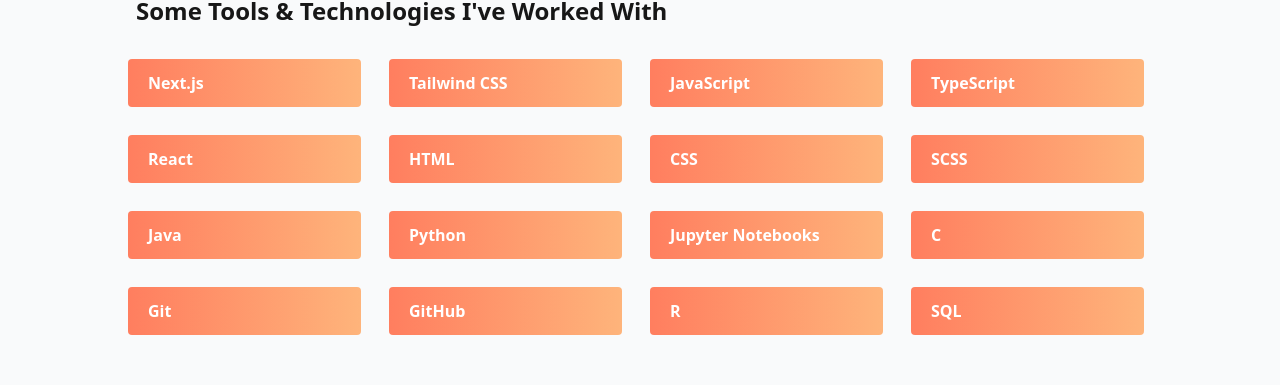
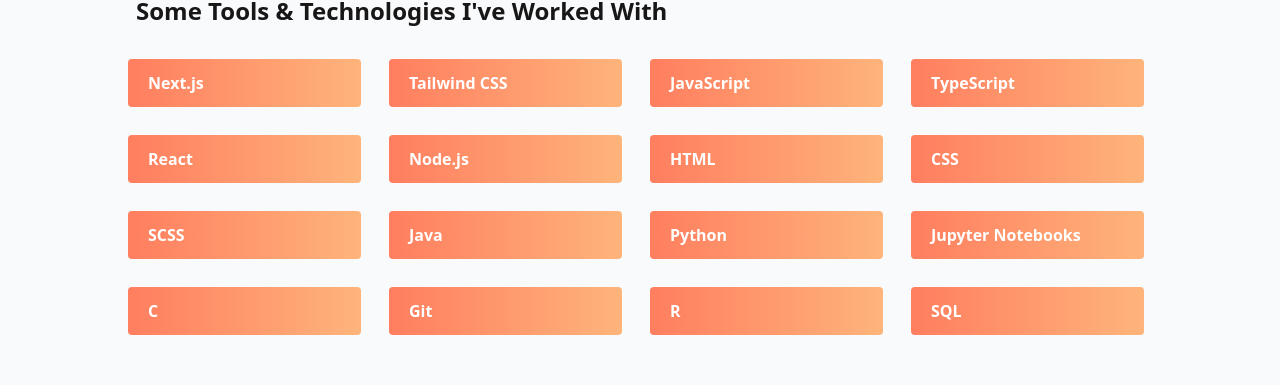
Before and after one commit to yifeiw701/portfolio-app, a Next.js app: page / in a window 1280 px wide. Shown: the part 1795-2180 px from the top of the page. Built offline with nearby package versions, Linux system fonts and the light colour scheme.

Commit message:
update skills

```diff
--- a/components/Skills.tsx
+++ b/components/Skills.tsx
@@ -8,6 +8,7 @@
   { skill: "JavaScript" },
   { skill: "TypeScript" },
   { skill: "React" },
+  { skill: "Node.js" },
   { skill: "HTML" },
   { skill: "CSS" },
   { skill: "SCSS" },
@@ -16,7 +17,6 @@
   { skill: "Jupyter Notebooks" },
   { skill: "C" },
   { skill: "Git" },
-  { skill: "GitHub" },
   { skill: "R" },
   { skill: "SQL" },
 ];
```
